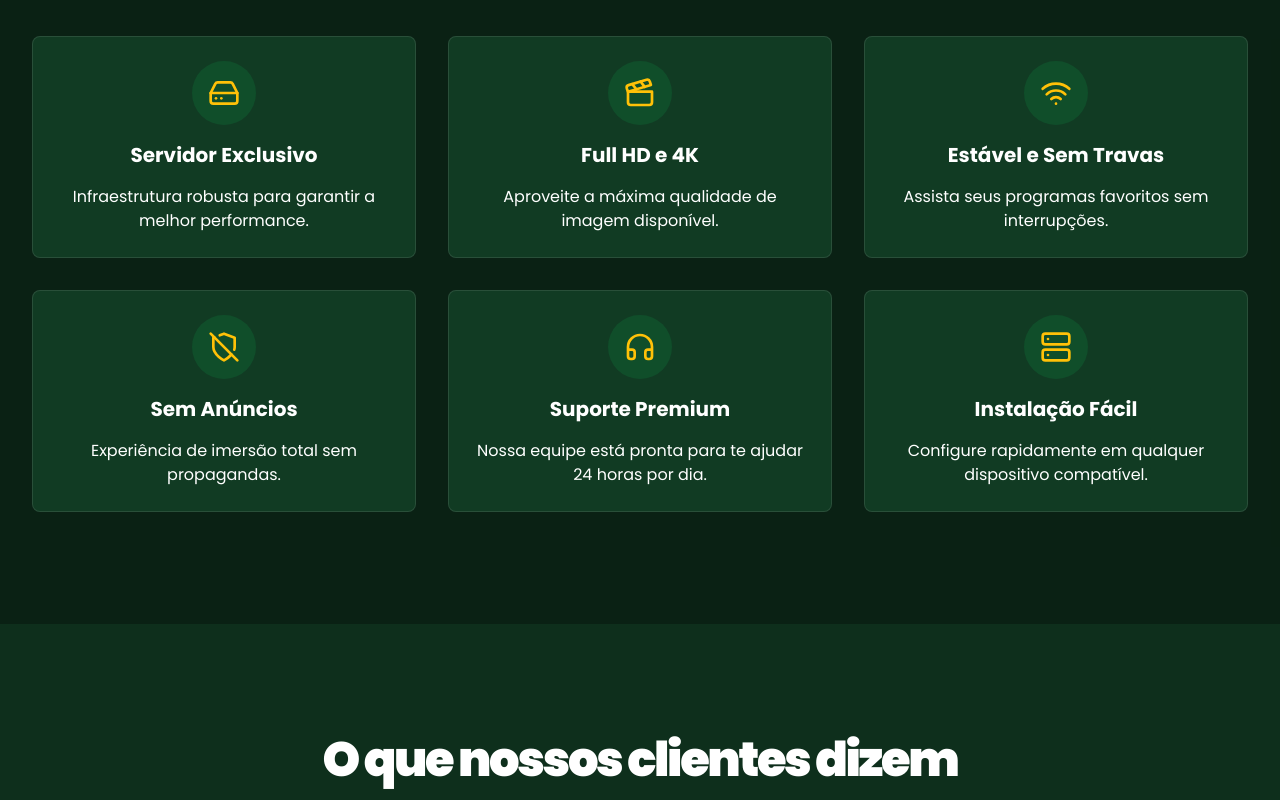
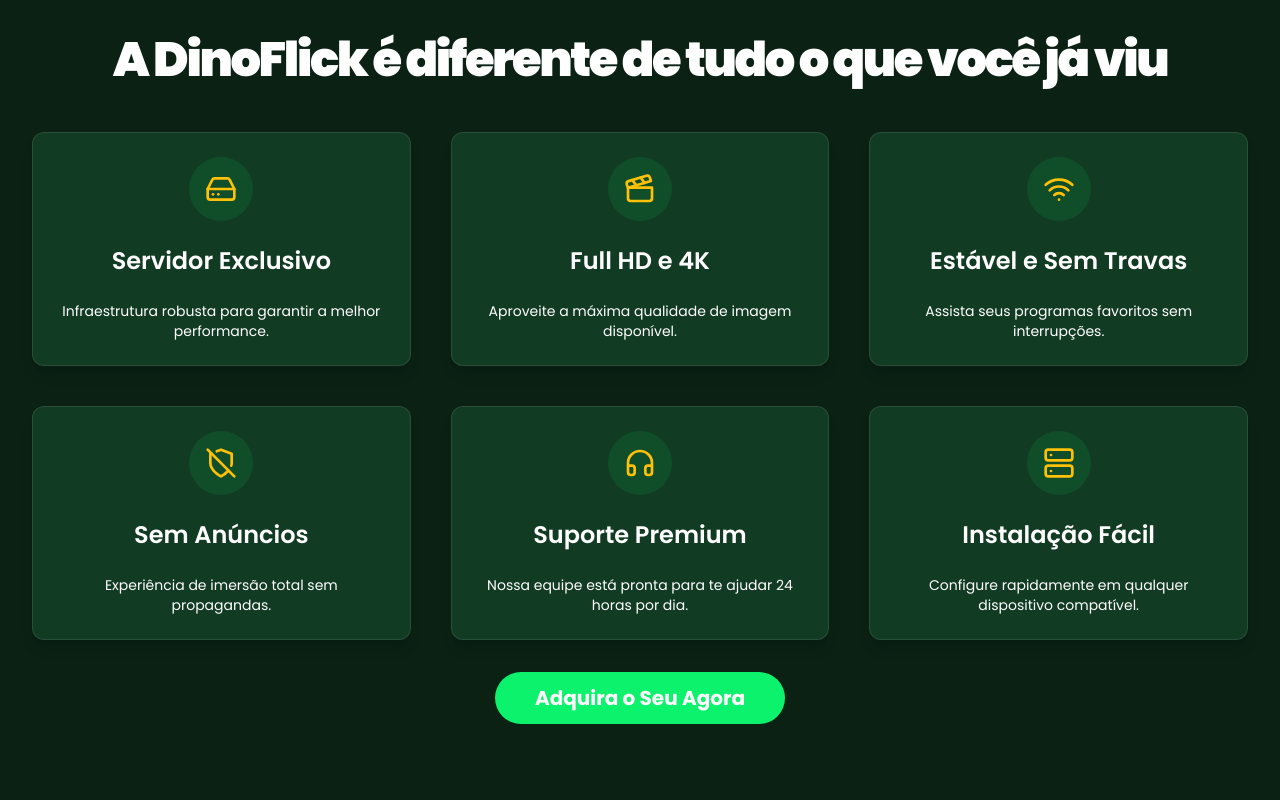
Before and after one commit to PresleyGSilva/ironplay, a React (Vite) app: page / in a window 1280 px wide. Shown: the part 1740-2540 px from the top of the page. Built offline with nearby package versions, Linux system fonts and the light colour scheme; no server answers.

Commit message:
beneficio

```diff
--- a/src/components/Benefits.jsx
+++ b/src/components/Benefits.jsx
@@ -17,13 +17,13 @@
     whileInView={{ opacity: 1, y: 0 }}
     viewport={{ once: true }}
     transition={{ duration: 0.5, delay: index * 0.1 }}
-    className="p-6 rounded-lg bg-card border border-white/10 flex flex-col items-center text-center gap-4"
+    className="bg-card p-6 rounded-xl border border-white/10 shadow-lg flex flex-col items-center text-center gap-6"
   >
     <div className="p-4 rounded-full bg-primary/10">
       {icon}
     </div>
-    <span className="text-xl font-bold">{title}</span>
-    <p className="text-secondary">{description}</p>
+    <span className="text-2xl font-semibold text-white">{title}</span>
+    <p className="text-secondary text-sm">{description}</p>
   </motion.div>
 );
 
@@ -31,12 +31,32 @@
   return (
     <section className="py-20 md:py-28 relative bg-black/30">
       <div className="glow-effect"></div>
-      <div className="container">
-        <div className="grid grid-cols-1 sm:grid-cols-2 lg:grid-cols-3 gap-8">
+      <div className="container text-center">
+        <motion.h2
+          initial={{ opacity: 0, y: 20 }}
+          animate={{ opacity: 1, y: 0 }}
+          transition={{ duration: 0.6 }}
+          className="text-3xl md:text-5xl font-black tracking-tighter text-white mb-12"
+        >
+          A DinoFlick é diferente de tudo o que você já viu
+        </motion.h2>
+
+        <div className="grid grid-cols-1 sm:grid-cols-2 lg:grid-cols-3 gap-10">
           {benefits.map((benefit, index) => (
             <BenefitCard key={index} index={index} {...benefit} />
           ))}
         </div>
+
+        <motion.div
+          initial={{ opacity: 0 }}
+          animate={{ opacity: 1 }}
+          transition={{ delay: 0.5 }}
+          className="mt-8"
+        >
+          <button className="bg-primary text-white text-xl font-bold py-3 px-10 rounded-full hover:bg-primary/80 transition-all duration-300">
+            Adquira o Seu Agora
+          </button>
+        </motion.div>
       </div>
     </section>
   );
```
